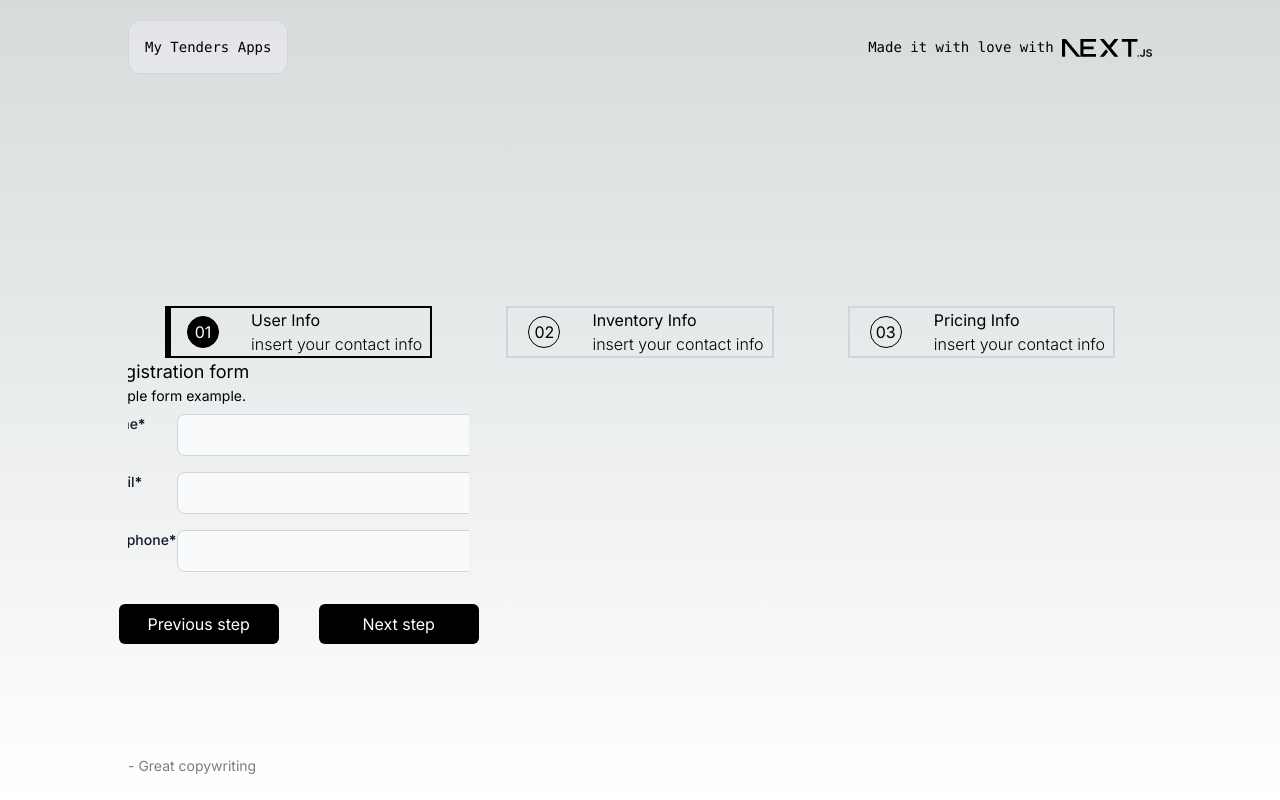
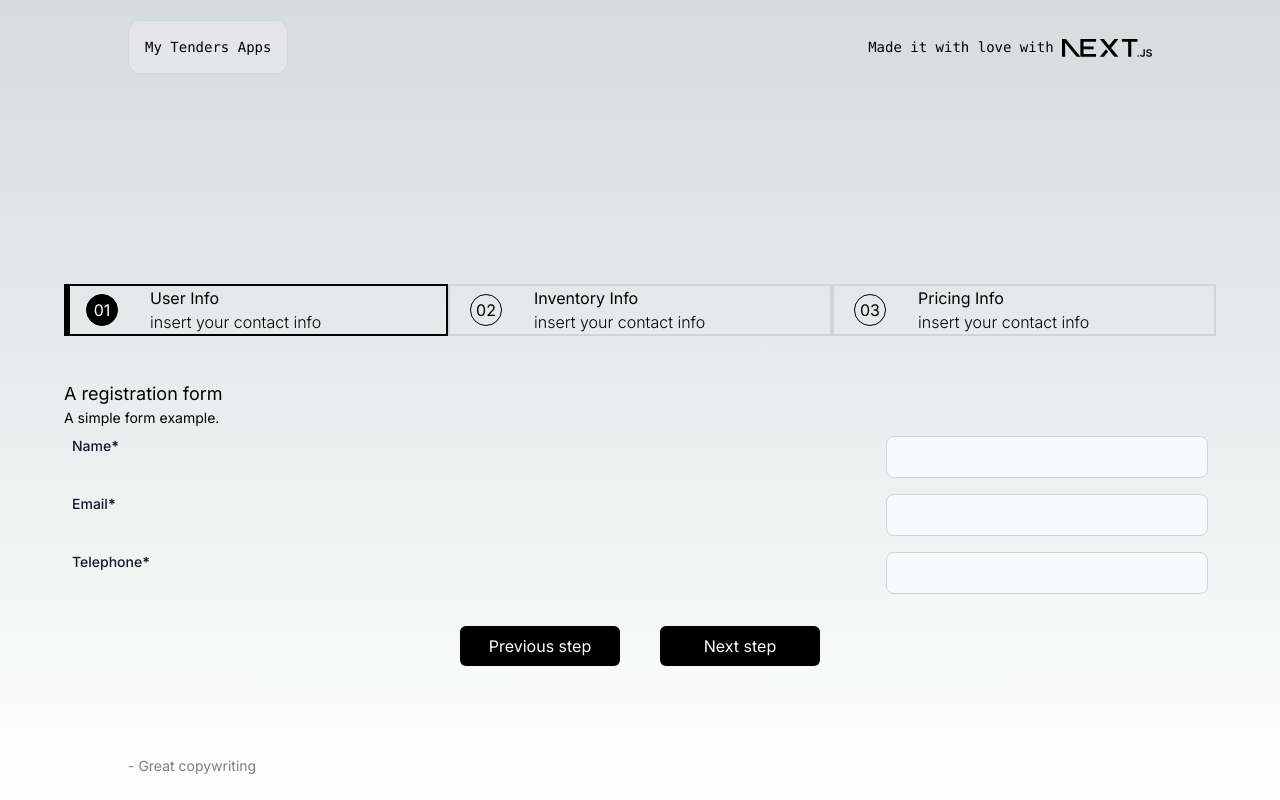
Before and after one commit to josepplloo/my-quotes-app, a Next.js app: page / in a window 1280 px wide. Built offline with nearby package versions, Linux system fonts and the light colour scheme.

Commit message:
initial stepper for lg layout

```diff
--- a/src/components/form/UserInfo.tsx
+++ b/src/components/form/UserInfo.tsx
@@ -5,7 +5,6 @@ export const UserInfoForm = () => {
   const { name, email, tel } = userInfo.properties;
 
   return (
-    <form className="w-full">
     <section className="mb-3">
       <h2 className="text-lg">{userInfo.title}</h2>
       <p className="text-sm">{userInfo.description}</p>
@@ -13,6 +12,5 @@ export const UserInfoForm = () => {
       <BasicInput {...email} />
       <BasicInput {...tel} />
     </section>
-    </form>
   );
 };
--- a/src/components/form/UserInfoFormContainer.tsx
+++ b/src/components/form/UserInfoFormContainer.tsx
@@ -3,27 +3,34 @@ import {UserInfoForm} from './UserInfo';
 import { BillStats } from '../transactions/BillStats';
 import { ContractInfoForm } from './ContractInfo';
 import { BudgetInput } from '../transactions/Budget';
-import { Stepper } from '../stepper';
+import { Stepper, StepAccordion } from '../stepper';
 import { StepperButtons } from '../stepper/StepperButtons';
 import { InfrastructureForm } from './InfrastructureForm';
 
 export const UserInfoFormContainer = () => {
   return(
-    <div className="mb-32 mt-32 grid text-center lg:mb-0 lg:w-full lg:max-w-5xl lg:grid-cols-3 lg:text-left">
+    <div className="mb-32 mt-32 text-center lg:mb-0 lg:text-left">
         <QuoteProvider>
-          <Stepper key="step-0" index={0}>
+          <section className="grid lg:grid-cols-3 place-content-center">
+            <Stepper key="step-0" index={0} />
+            <Stepper key="step-1" index={1} />
+            <Stepper key="step-2" index={2} />
+          </section>
+          <section>
+            <StepAccordion key="step-0" index={0}>
               <UserInfoForm />
-          </Stepper>
-          <Stepper key="step-1" index={1}>
+            </StepAccordion>
+            <StepAccordion key="step-1" index={1}>
               <InfrastructureForm />
-          </Stepper>
-          <Stepper key="step-2" index={2}>
+            </StepAccordion>
+            <StepAccordion key="step-2" index={2}>
               <section className="lg:grid-cols-3">
                 <ContractInfoForm />
                 <BudgetInput />
                 <BillStats />
               </section>
-          </Stepper>
+            </StepAccordion>
+          </section>
           <StepperButtons />
         </QuoteProvider>
       </div>
--- a/src/components/stepper/index.tsx
+++ b/src/components/stepper/index.tsx
@@ -18,11 +18,10 @@ const STEPS = {
     description: "insert your contact info",
   },
 };
+
 export const Stepper = ({
-  children,
   index,
 }: Readonly<{
-  children: React.ReactNode;
   index: number;
 }>) => {
   const state = useSelector((state) => state);
@@ -40,10 +39,10 @@ export const Stepper = ({
   };
 
   return (
-    <div className="flex flex-col items-center overflow-hidden transition-max-height max-h-[32]">
+    <div className="col-span-1 h-24 w-96">
       <button
         onClick={() => handleNext(index)}
-        className={`flex items-center border-2 dark:invert hover:indigo-400 border-${isCurrent ? 'black': 'gray-300'}`}
+        className={`w-full flex items-center border-2 dark:invert hover:indigo-400 border-${isCurrent ? 'black': 'gray-300'}`}
       >
         <div className="flex items-center">
           {isFinalStep(index) ? null : (
@@ -74,10 +73,24 @@ export const Stepper = ({
           </p>
         </article>
       </button  >
-      <div className={`overflow-auto ${isCurrent ? 'max-h-[300px]': 'max-h-0'} transition-[max-height] duration-500 ease-in-out`}>
-        {children}
-      </div>
-      <div></div>
     </div>
   );
 };
+
+export const StepAccordion = ({
+  children,
+  index,
+}: Readonly<{
+  children: React.ReactNode;
+  index: number;
+}>) => {
+  const state = useSelector((state) => state);
+
+  const isCurrent = index === state.STEP_NUMBER;
+
+  return (
+      <div className={`max-h-60 overflow-auto ${isCurrent ? 'max-h-[300px]': 'max-h-0 w-0 h-0'} transition-[max-height] duration-500 ease-in-out`}>
+        {children}
+      </div>
+  );
+}
```
Lines whose indentation alone changed are shown as unchanged.
